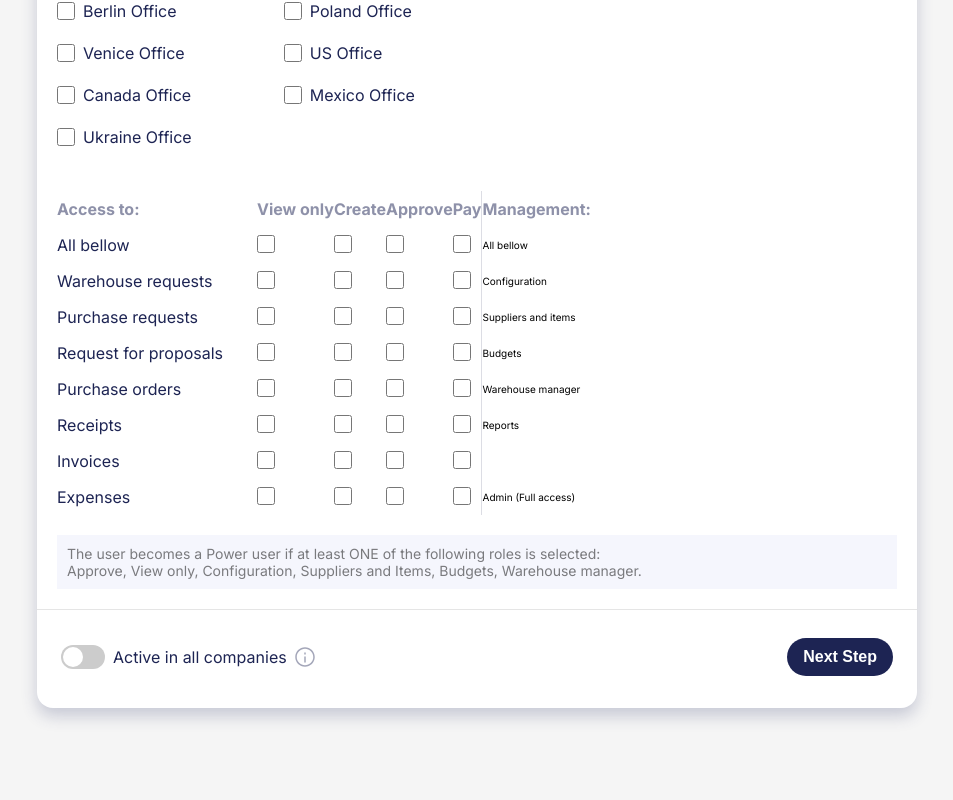
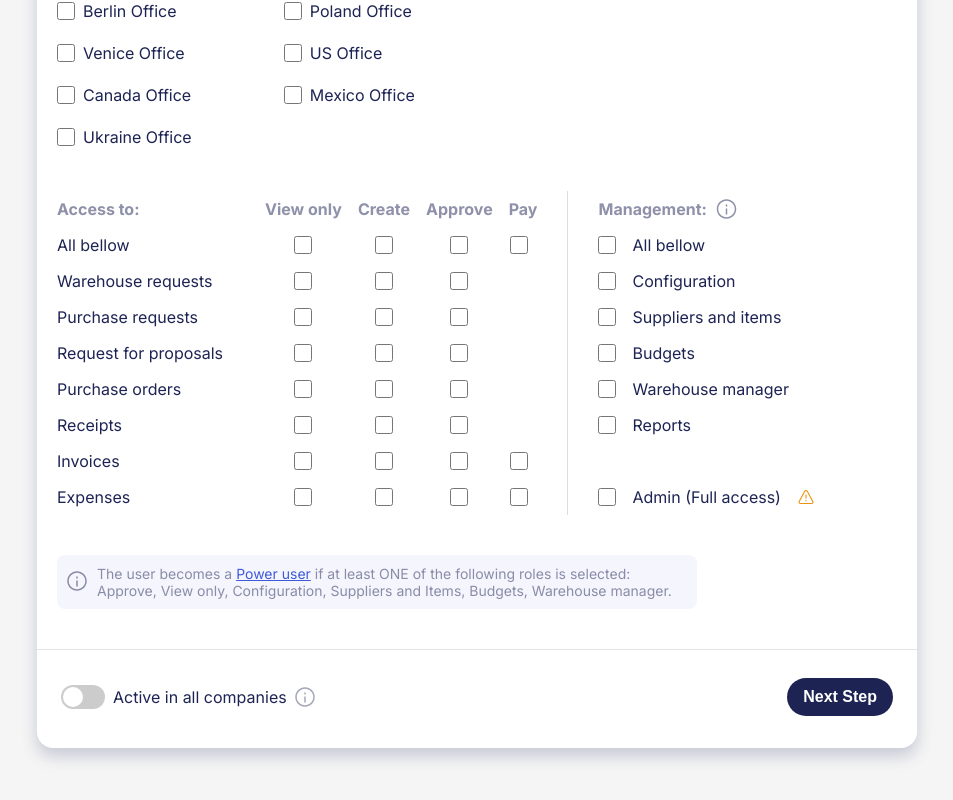
Before and after one commit to yevhendevbox/form-settings-app, a Vue app: page / in a window 1280 px wide. Shown: the part 638-1438 px from the top of the page, without its empty margins (163-1116 px from the left). Built offline with nearby package versions, Linux system fonts and the light colour scheme.

Commit message:
feat: desctop styling finished

```diff
--- a/src/assets/base.css
+++ b/src/assets/base.css
@@ -78,21 +78,51 @@ table {
   border-collapse: collapse;
 }
 th {
-  padding: .8rem 0;
+  padding: .8rem;
   font-size: var(--fz-md);
   font-weight: var(--bold);
   color: var(--gray);
 }
 th:first-child {
   text-align: left;
+  padding-left: 0;
+}
+th:last-child {
+  padding-left: 3rem;
+}
+th:nth-child(5) {
+  padding-right: 3rem;
 }
 td {
   padding: .8rem 0;
+}
+td [type="checkbox"] {
+  display: block;
+  margin: 0 auto;
 }
 tr td:first-child {
   font-size: var(--fz-md);
   font-weight: var(--regular);
   color: var(--darken);
+}
+tr td:last-child {
+  padding-left: 3rem;
+}
+tr td:last-child [type="checkbox"] {
+  margin: 0;
+}
+tr td:last-child label {
+  padding-top: 0;
+  gap: 1.6rem;
+}
+tr td:last-child span {
+  display: flex;
+  justify-content: space-between;
+  align-items: center;
+  gap: 1.7rem;
+}
+tr td:nth-child(5) {
+  padding-right: 3rem;
 }
 .container {
   width: 98%;
--- a/src/assets/main.css
+++ b/src/assets/main.css
@@ -118,14 +118,22 @@
   padding-bottom: 2rem;
 }
 .main-form__roles--info {
+  display: flex;
+  max-width: 640px;
+  margin: 2em 0;
+  align-items: center;
+  gap: 1em;
   padding: 1rem;
   background-color: hsla(230, 67%, 55%, 0.05);
+  border-radius: 8px;
 }
 .info-text {
   font-size: 1.4rem;
-  font-weight: var(--gray);
-  opacity: .5;
-  border-radius: 8px;
+  color: var(--gray);
+}
+.info-text a {
+  text-decoration: underline;
+  color: var(--accent);
 }
 .footer-actions {
   display: flex;
--- a/src/components/FormHolder.vue
+++ b/src/components/FormHolder.vue
@@ -144,7 +144,7 @@
             <col>
             <col>
             <col>
-            <col>
+            <col style="padding: 0 10rem">
             <col style="border-left: 1px solid hsla(232, 13%, 88%, 1);">
           </colgroup>
           <thead>
@@ -154,7 +154,11 @@
               <th>Create</th>
               <th>Approve</th>
               <th>Pay</th>
-              <th>Management:</th>
+              <th style="display: flex; aligne-items: center; gap: 1rem">Management:
+                <img
+                  src="@/assets/info.svg"
+                  alt="Warning logo"
+                  style="height: 20px; opacity: 0.5; margin-left: -7rem;"></th>
             </tr>
           </thead>
           <tbody>
@@ -164,47 +168,65 @@
               <td><input type="checkbox"></td>
               <td><input type="checkbox"></td>
               <td><input type="checkbox"></td>
-              <td>All bellow</td>
+              <td><label for="all_below" class="checkbox-label">
+              <input type="checkbox" name="canada" id="all_below">
+              <span>All bellow</span>
+            </label></td>
             </tr>
             <tr>
               <td>Warehouse requests</td>
               <td><input type="checkbox"></td>
               <td><input type="checkbox"></td>
               <td><input type="checkbox"></td>
-              <td><input type="checkbox"></td>
-              <td>Configuration </td>
+              <td></td>
+              <td><label for="configuration" class="checkbox-label">
+              <input type="checkbox" name="canada" id="configuration">
+              <span>Configuration</span>
+            </label></td>
             </tr>
             <tr>
               <td>Purchase requests</td>
               <td><input type="checkbox"></td>
               <td><input type="checkbox"></td>
               <td><input type="checkbox"></td>
-              <td><input type="checkbox"></td>
-              <td>Suppliers and items</td>
+              <td></td>
+              <td><label for="supliers_items" class="checkbox-label">
+              <input type="checkbox" name="canada" id="supliers_items">
+              <span>Suppliers and items</span>
+            </label></td>
             </tr>
             <tr>
               <td>Request for proposals</td>
               <td><input type="checkbox"></td>
               <td><input type="checkbox"></td>
               <td><input type="checkbox"></td>
-              <td><input type="checkbox"></td>
-              <td>Budgets</td>
+              <td></td>
+              <td><label for="budgets" class="checkbox-label">
+              <input type="checkbox" name="canada" id="budgets">
+              <span>Budgets</span>
+            </label></td>
             </tr>
             <tr>
               <td>Purchase orders</td>
               <td><input type="checkbox"></td>
               <td><input type="checkbox"></td>
               <td><input type="checkbox"></td>
-              <td><input type="checkbox"></td>
-              <td>Warehouse manager</td>
+              <td></td>
+              <td><label for="warehouse" class="checkbox-label">
+              <input type="checkbox" name="canada" id="warehouse">
+              <span>Warehouse manager</span>
+            </label></td>
             </tr>
             <tr>
               <td>Receipts</td>
               <td><input type="checkbox"></td>
               <td><input type="checkbox"></td>
               <td><input type="checkbox"></td>
-              <td><input type="checkbox"></td>
-              <td>Reports</td>
+              <td></td>
+              <td><label for="reports" class="checkbox-label">
+              <input type="checkbox" name="canada" id="reports">
+              <span>Reports</span>
+            </label></td>
             </tr>
             <tr>
               <td>Invoices</td>
@@ -220,16 +242,22 @@
               <td><input type="checkbox"></td>
               <td><input type="checkbox"></td>
               <td><input type="checkbox"></td>
-              <td>Admin (Full access)</td>
+              <td><label for="admin" class="checkbox-label">
+              <input type="checkbox" name="canada" id="admin">
+              <span>Admin (Full access)
+              <img src="@/assets/warn.svg" alt="Warning icon" style="height: 16px; width: 16px;"></span>
+            </label></td>
             </tr>
           </tbody>
         </table>
       </div>
       <div class="main-form__roles--info">
-        <div class="info-icon"></div>
+        <div class="info-icon">
+          <img src="@/assets/info.svg" alt="Warning logo" style="height: 20px; opacity: 0.5;">
+        </div>
         <div class="info-text">
-          The user becomes a Power user if at least ONE of the following roles is selected: <br> Approve,
-          View only, Configuration, Suppliers and Items, Budgets, Warehouse manager.
+          The user becomes a <a href="#">Power user</a> if at least ONE of the following roles is selected:
+          <br> Approve, View only, Configuration, Suppliers and Items, Budgets, Warehouse manager.
         </div>
       </div>
     </div>
```
Also changed, not shown: src/assets/warn.svg (added).
